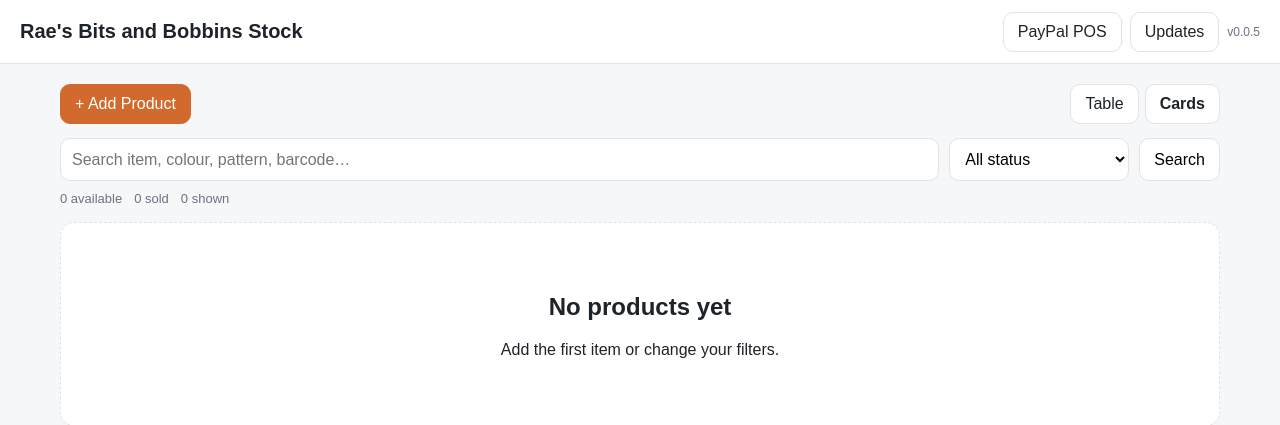
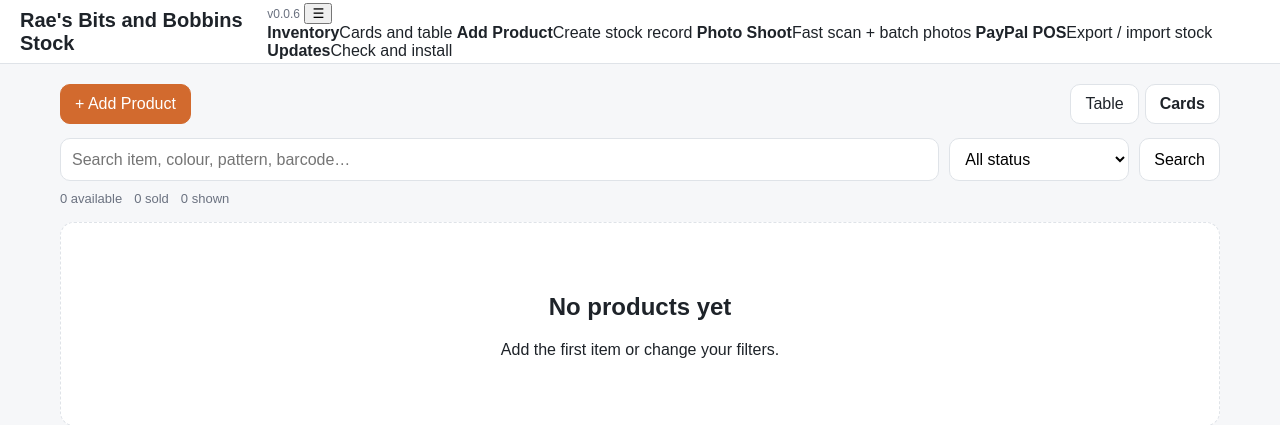
Before and after one commit to adamrfreeman644/raes-bits-and-bobbins-stock, a Flask app: page / in a window 1280 px wide. Shown: the top 425 px of the page. Run offline with Flask 3, Linux system fonts and the light colour scheme; data that the repository does not hold is empty.

Commit message:
Move navigation into burger menu and add Photo Shoot

```diff
--- a/app/templates/base.html
+++ b/app/templates/base.html
@@ -9,7 +9,17 @@
 <body>
 <header class="topbar">
   <a class="brand" href="{{ url_for('index') }}">Rae's Bits and Bobbins Stock</a>
-  <div style="display:flex;gap:8px;align-items:center"><a class="btn" href="{{ url_for('paypal') }}">PayPal POS</a><a class="btn" href="{{ url_for('updates') }}">Updates</a><span class="version">v0.0.5</span></div>
+  <div class="menu-wrap">
+    <span class="version">v0.0.6</span>
+    <button class="burger" id="burgerButton" type="button" aria-label="Open menu" aria-expanded="false">☰</button>
+    <nav class="burger-menu" id="burgerMenu" aria-hidden="true">
+      <a href="{{ url_for('index') }}"><strong>Inventory</strong><span>Cards and table</span></a>
+      <a href="{{ url_for('new_product') }}"><strong>Add Product</strong><span>Create stock record</span></a>
+      <a href="/photo-shoot/"><strong>Photo Shoot</strong><span>Fast scan + batch photos</span></a>
+      <a href="{{ url_for('paypal') }}"><strong>PayPal POS</strong><span>Export / import stock</span></a>
+      <a href="{{ url_for('updates') }}"><strong>Updates</strong><span>Check and install</span></a>
+    </nav>
+  </div>
 </header>
 <main class="shell">
   {% with messages = get_flashed_messages(with_categories=true) %}
@@ -17,6 +27,9 @@
   {% endwith %}
   {% block content %}{% endblock %}
 </main>
+<script>
+(()=>{const b=document.getElementById('burgerButton'),m=document.getElementById('burgerMenu');if(!b||!m)return;const close=()=>{m.classList.remove('open');m.setAttribute('aria-hidden','true');b.setAttribute('aria-expanded','false')};b.addEventListener('click',e=>{e.stopPropagation();const open=!m.classList.contains('open');m.classList.toggle('open',open);m.setAttribute('aria-hidden',String(!open));b.setAttribute('aria-expanded',String(open))});document.addEventListener('click',e=>{if(!m.contains(e.target)&&e.target!==b)close()});document.addEventListener('keydown',e=>{if(e.key==='Escape')close()});})();
+</script>
 {% block scripts %}{% endblock %}
 </body>
 </html>
```
